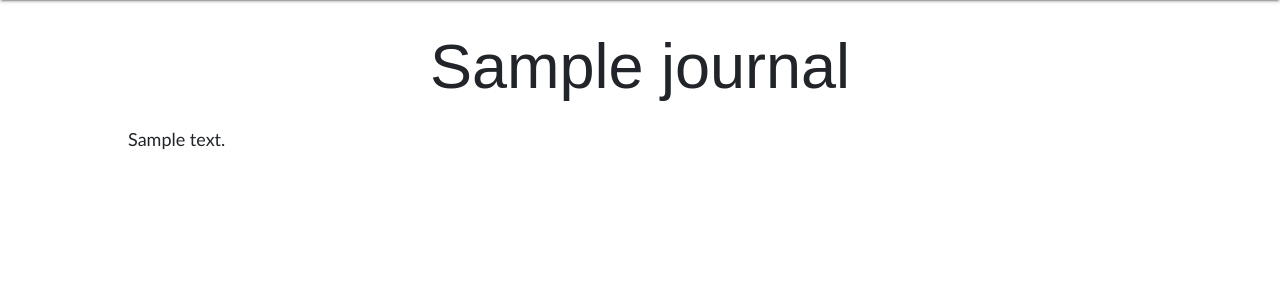
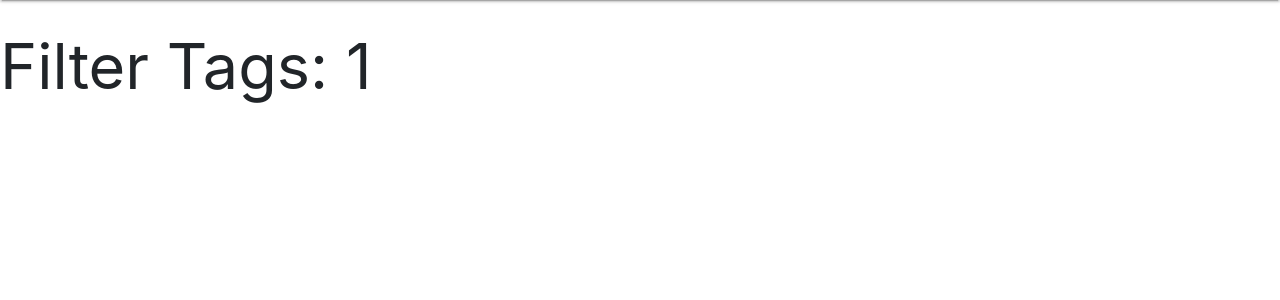
Before and after one commit to emmanuelobo/journalize, a Django app: page /entry/tags/1 in a window 1280 px wide. Shown: the part 64-364 px from the top of the page. Run offline with Django 3.2, Linux system fonts and the light colour scheme; tables that the repository leaves empty hold one stand-in row (values such as "Sample post"); some libraries are stand-ins or nearby versions.

Commit message:
Filter Entries By Tags

```diff
--- a/app/journal/models.py
+++ b/app/journal/models.py
@@ -73,6 +73,11 @@ class Journal(models.Model):
 	def is_editted(self):
 		return self.modified_at > self.created_at
 
+	def filter_by_tag(self, tag_name):
+		for tag in self.tag_set.all():
+			if tag.name == tag_name:
+				return self
+
 
 class Tag(models.Model):
 	name = models.CharField(max_length=30)
--- a/app/journal/urls.py
+++ b/app/journal/urls.py
@@ -1,9 +1,9 @@
 from django.conf.urls import url
 from . import views
-from .views import JournalList, JournalDrafts, PublishEntry
-
+from .views import JournalList, JournalDrafts, PublishEntry, filter_journal_tags
 
 entry_urls = [
+    url(r'tags/(?P<tag>[a-zA-Z0-9_ -]+)$', filter_journal_tags, name="filter_tags"),
     url(r'(?P<id>[0-9]+)$', views.EntryView.as_view(), name="view_entry"),
     url(r'^(?P<id>[0-9]+)/edit$', views.EditEntry.as_view(), name="edit_entry"),
     url(r'^create/$', views.CreateEntry.as_view(), name="create_entry"),
--- a/app/journal/views.py
+++ b/app/journal/views.py
@@ -131,6 +131,17 @@ class EntryView(DetailView):
 	template_name = 'subtemplate/journal_entry.html'
 
 
+def filter_journal_tags(request, tag):
+	all_entries = Journal.objects.all()
+	entries = []
+	for entry in all_entries:
+		if entry.filter_by_tag(tag) is not None:
+			entries.append(entry)
+
+	data = {'entries': entries, 'tag': tag}
+	return render(request, 'subtemplate/filter_tags.html', data)
+
+
 def delete_entry(request, id):
 	Journal.objects.get(id=id).delete()
 	return HttpResponseRedirect(reverse('entries'))
--- /dev/null
+++ b/app/template/subtemplate/filter_tags.html
@@ -0,0 +1,17 @@
+{% extends 'base.html' %}
+
+{% block content %}
+<head>
+    <meta charset="UTF-8">
+    <title>Filter By Tags</title>
+</head>
+<body>
+<h1>Filter Tags: {{tag}}</h1>
+{% for entry in entries %}
+<ul>
+    <li>{{ entry.title }}</li>
+</ul>
+{% endfor %}
+</body>
+
+{% endblock content %}
--- a/app/template/subtemplate/journal_entries.html
+++ b/app/template/subtemplate/journal_entries.html
@@ -46,7 +46,7 @@
               {% if entry.tag_set.all %}
               <div class="card-action entry-tags">
                 {% for tag in entry.tag_set.all %}
-                    <span class="badge badge-dark" style="color: white;margin-bottom: 3px;">{{tag}}</span>
+                    <a href="{% url 'filter_tags' tag.name %}"><span class="badge badge-dark" style="color: white;margin-bottom: 3px;">{{tag}}</span></a>
                 {% endfor %}
               </div>
               {% endif %}
```
Also changed, not shown: app/journal/test/automation.py (+0 -1 lines), app/journal/test/tests.py (+9 -1 lines).
